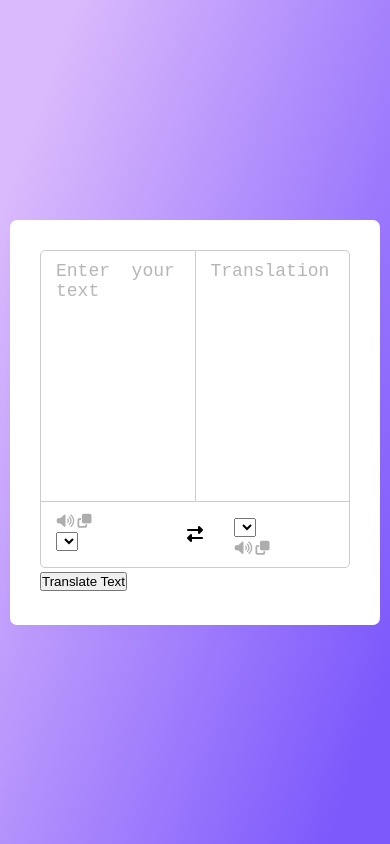
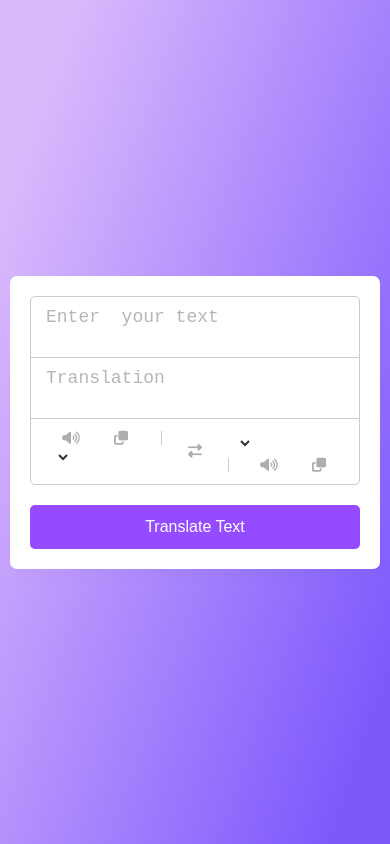
Before and after one commit to ellefamkar/language-translator, a plain HTML site: page index.html in a window 390 px wide. Drawn offline with Linux system fonts and the light colour scheme.

Commit message:
style : add styles for button and icons

```diff
--- a/index.html
+++ b/index.html
@@ -54,7 +54,7 @@
                 </li>
             </ul>
         </div>
-        <button class="translation-button">Translate Text</button>
+        <button class="submit-translation">Translate Text</button>
     </div>
 </body>
 
--- a/src/styles/main.scss
+++ b/src/styles/main.scss
@@ -137,6 +137,16 @@ body {
     &::placeholder {
       color: #b7b6b6;
     }
+    &::-webkit-scrollbar {
+      width: 4px;
+    }
+    &::-webkit-scrollbar-track {
+      background: #fff;
+    }
+    &::-webkit-scrollbar-thumb {
+      background: #ddd;
+      border-radius: 8px;
+    }
   }
   .c-output-text {
     border-radius: 0px;
@@ -147,116 +157,126 @@ body {
 .c-text-controls {
   list-style: none;
   padding: 12px 15px;
-}
+  display: flex;
+  align-items: center;
+  justify-content: space-between;
 
-.c-text-controls,
-.c-language-handler,
-.c-original-text__icons,
-.c-original-text__icons i,
-.c-translated-text__icons,
-.c-translated-text__icons i {
+  .c-language-handler {
     display: flex;
     align-items: center;
     justify-content: space-between;
   }
 
-.c-original-text__icons,
-.c-translated-text__icons {
-  width: 38%;
+  .c-original-text {
+    &__icons {
+      // width: 38%;
+      padding-right: 15px;
+      border-right: 1px solid #ccc;
+      display: flex;
+      align-items: center;
+      justify-content: space-between;
+    }
   }
 
-.c-original-text__icons i,
-.c-translated-text__icons i {
+  .c-translated-text {
+    &__icons {
+      // width: 38%;
+      padding-left: 15px;
+      border-left: 1px solid #ccc;
+      display: flex;
+      align-items: center;
+      justify-content: space-between;
+    }
+  }
+
+  i {
+    display: flex;
+    align-items: center;
+    justify-content: space-between;
     width: 50px;
     color: #adadad;
     font-size: 14px;
     cursor: pointer;
     transition: transform 0.2s ease;
     justify-content: center;
+
+    &:active {
+      transform: scale(0.9);
+    }
   }
 
-// .c-text-controls .row.from .icons{
-//   padding-right: 15px;
-//   border-right: 1px solid #ccc;
-// }
-// .c-text-controls .row.to .icons{
-//   padding-left: 15px;
-//   border-left: 1px solid #ccc;
-// }
-// .c-text-controls .row select{
-//   color: #333;
-//   border: none;
-//   outline: none;
-//   font-size: 18px;
-//   background: none;
-//   padding-left: 5px;
-// }
-// .c-text-container textarea::-webkit-scrollbar{
-//   width: 4px;
-// }
-// .c-text-controls .row select::-webkit-scrollbar{
-//   width: 8px;
-// }
-// .c-text-container textarea::-webkit-scrollbar-track,
-// .c-text-controls .row select::-webkit-scrollbar-track{
-//   background: #fff;
-// }
-// .c-text-container textarea::-webkit-scrollbar-thumb{
-//   background: #ddd;
-//   border-radius: 8px;
-// }
-// .c-text-controls .row select::-webkit-scrollbar-thumb{
-//   background: #999;
-//   border-radius: 8px;
-//   border-right: 2px solid #ffffff;
-// }
-// .c-text-controls .exchange{
-//   color: #adadad;
-//   cursor: pointer;
-//   font-size: 16px;
-//   transition: transform 0.2s ease;
-// }
-// .c-text-controls i:active{
-//   transform: scale(0.9);
-// }
-// .o-container button{
-//   width: 100%;
-//   padding: 14px;
-//   outline: none;
-//   border: none;
-//   color: #fff;
-//   cursor: pointer;
-//   margin-top: 20px;
-//   font-size: 17px;
-//   border-radius: 5px;
-//   background: #5372F0;
-// }
+  select {
+    color: #333;
+    border: none;
+    outline: none;
+    font-size: 18px;
+    background: none;
+    padding-left: 5px;
 
-// @media (max-width: 660px){
-//   .o-container{
-//     padding: 20px;
-//   }
-//   .o-wrapper .c-text-container{
-//     flex-direction: column;
-//   }
-//   .c-text-container .c-output-text{
-//     border-left: 0px;
-//     border-top: 1px solid #ccc;
-//   }
-//   .c-text-container textarea{
-//     height: 200px;
-//   }
-//   .c-text-controls .row .icons{
-//     display: none;
-//   }
-//   .o-container button{
-//     padding: 13px;
-//     font-size: 16px;
-//   }
-//   .c-text-controls .row select{
-//     font-size: 16px;
-//   }
-//   .c-text-controls .exchange{
-//     font-size: 14px;
-//   }
-// }
+    &::-webkit-scrollbar {
+      width: 8px;
+    }
+    &::-webkit-scrollbar-track {
+      background: #fff;
+    }
+    &::-webkit-scrollbar-thumb {
+      background: #999;
+      border-radius: 8px;
+      border-right: 2px solid #ffffff;
+    }
+  }
+
+  .c-language-handler {
+    color: #adadad;
+    cursor: pointer;
+    font-size: 16px;
+    transition: transform 0.2s ease;
+  }
+}
+
+.submit-translation {
+  width: 100%;
+  padding: 14px;
+  outline: none;
+  border: none;
+  color: #fff;
+  cursor: pointer;
+  margin-top: 20px;
+  font-size: 17px;
+  border-radius: 5px;
+  background: #954bff;
+}
+
+@media (max-width: 660px) {
+  .o-container {
+    padding: 20px;
+  }
+  .c-text-container {
+    flex-direction: column;
+
+    .c-output-text {
+      border-left: 0px;
+      border-top: 1px solid #ccc;
+    }
+    textarea {
+      height: 200px;
+    }
+
+    .c-original-text__icons,
+    .c-translated-text__icons {
+      display: none;
+    }
+
+    select {
+      font-size: 16px;
+    }
+
+    .c-language-handler {
+      font-size: 14px;
+    }
+  }
+  .submit-translation {
+    padding: 13px;
+    font-size: 16px;
+  }
+}
```
Also changed, not shown: src/styles/main.css, src/styles/main.min.css. Lines whose indentation alone changed are shown as unchanged.
